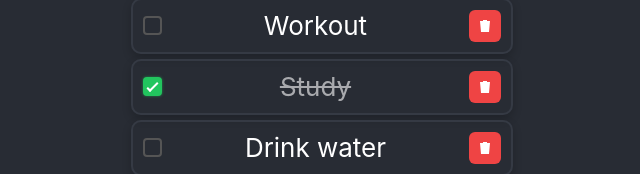
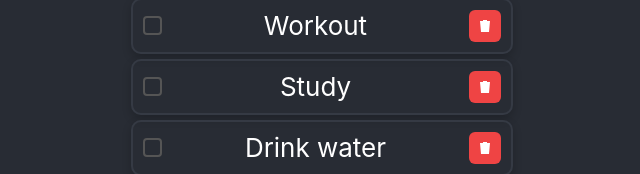
Before and after one commit to Vitornunees38/habbit-react, a React (Create React App) app: page / in a window 1280 px wide. Shown: the part 335-509 px from the top of the page, without its empty margins (318-958 px from the left). Built offline with nearby package versions, Linux system fonts and the light colour scheme.

Commit message:
Changed done control method so it restarts every day and allows straks and history tracking

```diff
--- a/src/App.js
+++ b/src/App.js
@@ -12,24 +12,38 @@ function App() {
   const [habits, setHabits] = useState(() => {
     const savedHabits = localStorage.getItem('habits');
     return savedHabits ? JSON.parse(savedHabits) : [
-      {id:1, name: "Workout", decription:"", done: false},
-      {id:2, name: "Study", decription:"", done: true},
-      {id:3, name: "Drink water", decription:"", done: false},
-      {id:4, name: "Run 5km", decription:"", done: false}
+      {id:1, name: "Workout", description:"", completedDates:[]},
+      {id:2, name: "Study", description:"", completedDates:[]},
+      {id:3, name: "Drink water", description:"", completedDates:[]},
+      {id:4, name: "Run 5km", description:"", completedDates:[]}
     ];
   });
 
+      const getToday = () => new Date().toISOString().split("T")[0];
 
       useEffect(() => {
         localStorage.setItem('habits', JSON.stringify(habits));
       }, [habits]);
 
       const toggleDone = (id) => {
+
+        const today = getToday();
+
         setHabits((prevHabits) =>
-          prevHabits.map((habit) =>
-            habit.id === id ? {...habit, done: !habit.done} : habit
-          ))
-      }
+        prevHabits.map((habit) => {
+          if (habit.id !== id) return habit;
+
+          const alreadyDone = habit.completedDates.includes(today);
+
+          return {
+            ...habit,
+            completedDates: alreadyDone
+              ? habit.completedDates.filter(date => date !== today) // remove
+              : [...habit.completedDates, today] // add
+          };
+        })
+      );
+    };
 
       const handleDelete = (habitToDelete) => {
 
@@ -45,7 +59,8 @@ function App() {
           id: id, // id simples
           name: name,
           description: description,
-          done: false
+          done: false,
+          completedDates: []
         };
 
         if (edit) {
--- a/src/components/Habit.js
+++ b/src/components/Habit.js
@@ -4,12 +4,15 @@ import "./Habit.css"
 
 const Habit = ({habit, toggle, deleteHabit}) => {
 
+  const today = new Date().toISOString().split("T")[0];
+  const isDoneToday = habit.completedDates.includes(today);
+
   return (
     <div className = "habit-div">
         <label className="custom-checkbox">
           <input
             type="checkbox"
-            checked={habit.done}
+            checked={habit.isDoneToday}
             onChange={() => toggle(habit.id)}
           />
           <span className="checkmark"></span>
```
